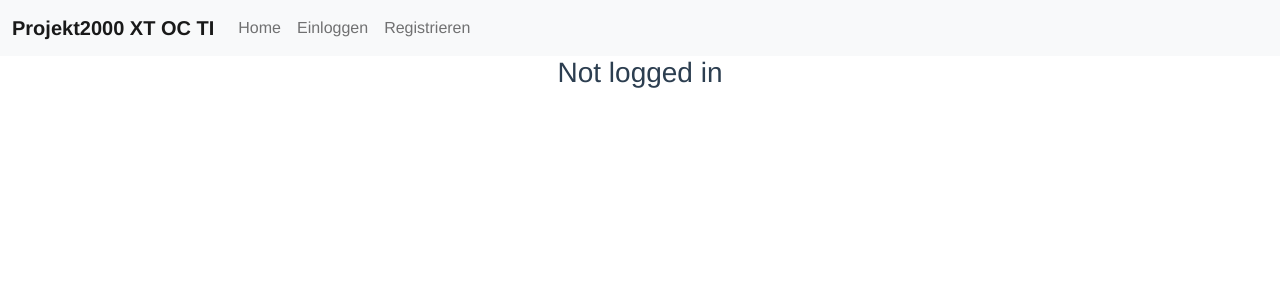
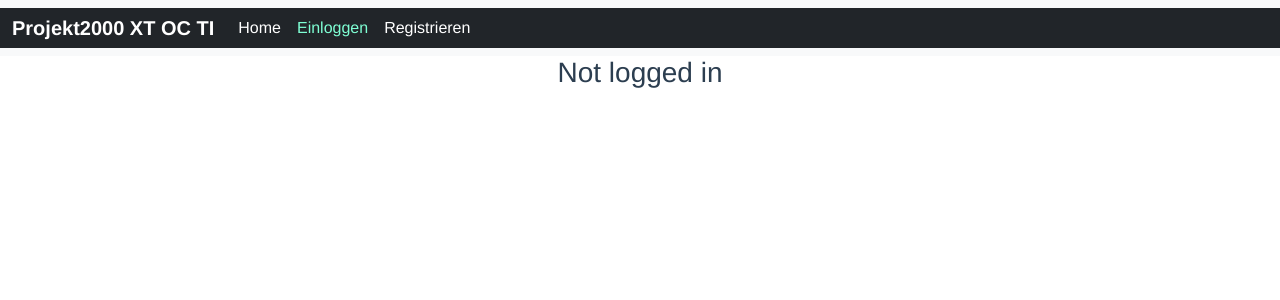
Before and after one commit to MaxBuening/Projekt_2000_xt_oc_ti, a Vue app: page /user in a window 1280 px wide. Shown: the top 300 px of the page. Built offline with nearby package versions, Linux system fonts and the light colour scheme; no server answers.

Commit message:
Style changes

```diff
--- a/src/components/Navbar.vue
+++ b/src/components/Navbar.vue
@@ -1,22 +1,22 @@
 <template>
   <nav class="navbar navbar-expand-lg navbar-light bg-light">
-    <div class="container-fluid">
-      <a class="navbar-brand" href="#">Projekt2000 XT OC TI</a>
+    <div class="container-fluid bg-dark">
+      <a class="navbar-brand text-white" href="#">Projekt2000 XT OC TI</a>
       <button class="navbar-toggler" type="button" data-bs-toggle="collapse" data-bs-target="#navbarNavAltMarkup" aria-controls="navbarNavAltMarkup" aria-expanded="false" aria-label="Toggle navigation">
         <span class="navbar-toggler-icon"></span>
       </button>
       <div class="collapse navbar-collapse" id="navbarNavAltMarkup">
 
         <div class="navbar-nav" v-if="auth">
-          <router-link class="nav-link" to="/" >Home</router-link>
-          <router-link class="nav-link" to="/user">Profil</router-link>
-          <router-link class="nav-link" to="/" @click="logout" >Logout</router-link>
+          <router-link class="nav-link text-white" to="/" >Home</router-link>
+          <router-link class="nav-link" to="/user" style="color: aquamarine">Profil</router-link>
+          <router-link class="nav-link text-white" to="/" @click="logout" >Logout</router-link>
         </div>
 
         <div class="navbar-nav" v-if="!auth">
-          <router-link class="nav-link" to="/" >Home</router-link>
-          <router-link class="nav-link" to="/login">Einloggen</router-link>
-          <router-link class="nav-link" to="/register">Registrieren</router-link>
+          <router-link class="nav-link text-white" to="/" >Home</router-link>
+          <router-link class="nav-link" to="/login" style="color: aquamarine">Einloggen</router-link>
+          <router-link class="nav-link text-white" to="/register">Registrieren</router-link>
         </div>
 
       </div>
--- a/src/components/User.vue
+++ b/src/components/User.vue
@@ -1,5 +1,5 @@
 <template>
-  <body>
+  <body style="background-color: grey" id="bodyHaupt">
     <div class="wrap">
     <div class="container-fluid min-vh-100">
       <div class="row">
@@ -22,8 +22,8 @@
             <div class="col-2"><kontogang-loeschen></kontogang-loeschen></div>
           </div>
           <div class="row">
-            <div class="col">Datum</div>
-            <div class="col">Betrag</div>
+            <div class="col" style="background-color: grey">Datum</div>
+            <div class="col" id="BetragCol">Betrag</div>
             <div class="col">Zugang</div>
             <div class="col">Abgang</div>
           </div>
@@ -60,7 +60,8 @@ export default {
     let betrag = 0;
     const vorname = ref("userKonnteNichtGeladenWerden");
     const date = new Date();
-    const fullDate = date.getDate()+"-"+(date.getMonth()+1)+"-"+date.getFullYear();
+    const fullDate = date.getDate()+"-"+(date.getMonth()+1)+"-"+date.getFullYear()
+    const backgroundColor = "#2c3e50";
 
     onBeforeMount(async () => {
 
@@ -83,6 +84,7 @@ export default {
       vorname,
       fullDate,
       betrag,
+      backgroundColor,
       store
     }
 
```
